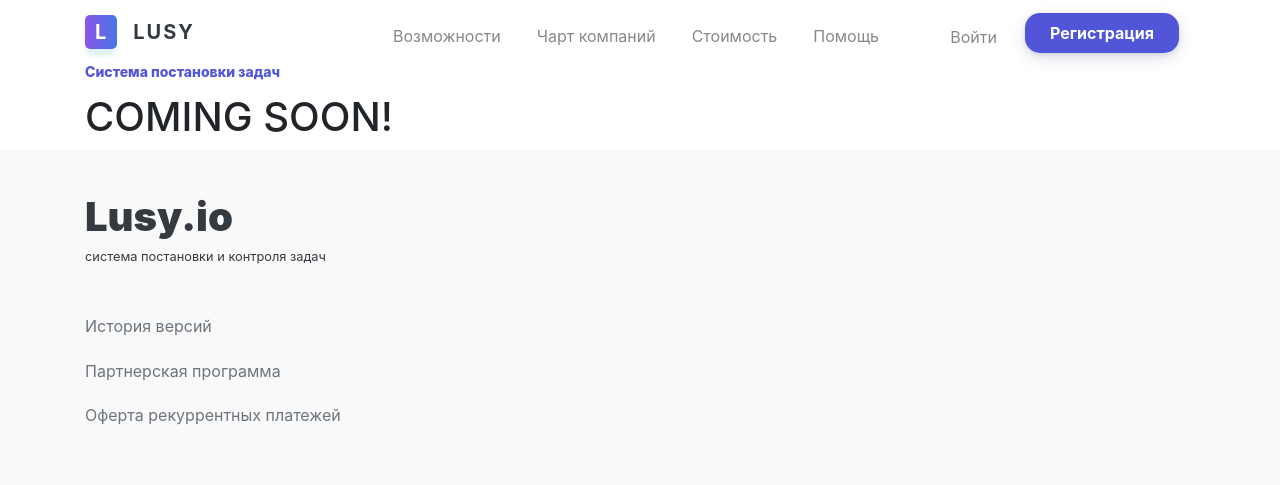
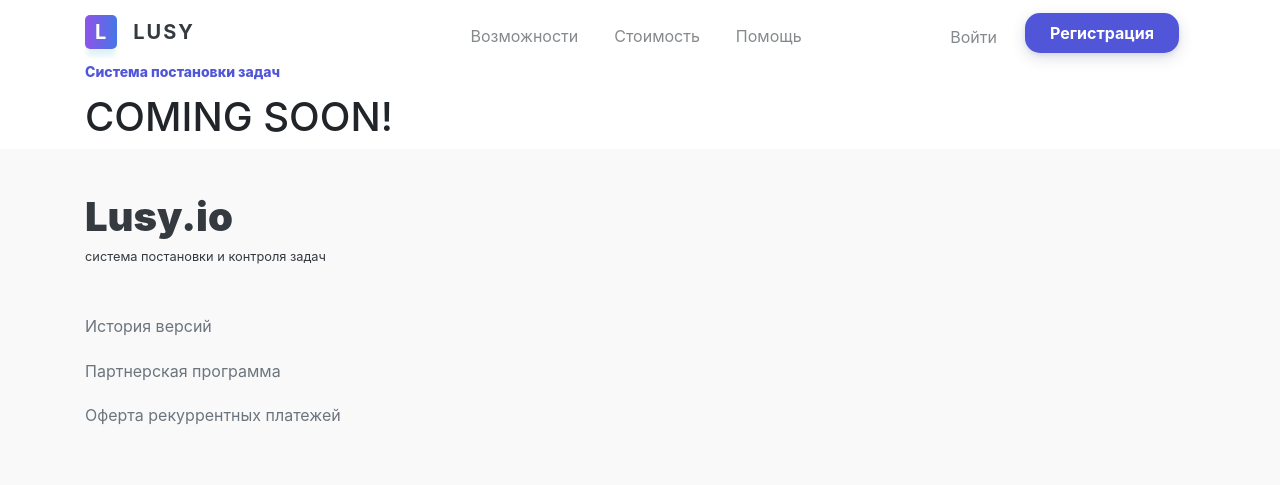
Before and after one commit to lusyio/lusypublic, a PHP site: template app/views/main/soon.php in a window 1280 px wide. Shown: the top 485 px of the page. Run offline with PHP 8.4, Linux system fonts and the light colour scheme; the template is opened without the code that fills it, so the values that code supplies are empty; some libraries are stand-ins or nearby versions.

Commit message:
скрыл чарт

```diff
--- a/app/views/layouts/default.php
+++ b/app/views/layouts/default.php
@@ -43,7 +43,7 @@
                             <li class="nav-item">
                                 <a class="nav-link firstNav" href="/<?= $this->route['language']; ?>/possibilities/">Возможности</a>
                             </li>
-                            <li class="nav-item">
+                            <li class="nav-item d-none">
                                 <a class="nav-link" href="/<?= $this->route['language']; ?>/chart/">Чарт компаний</a>
                             </li>
                             <li class="nav-item">
```
